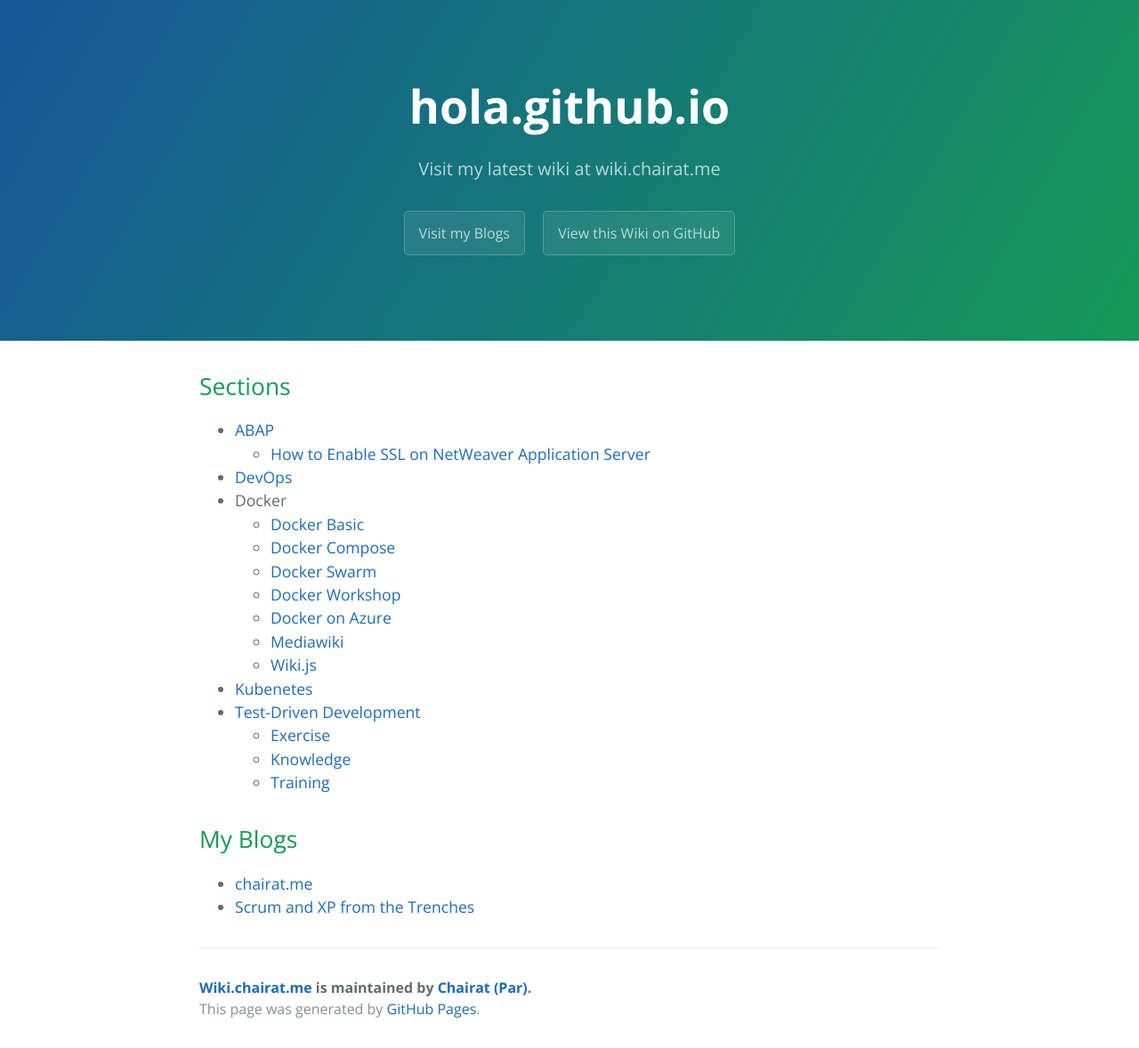
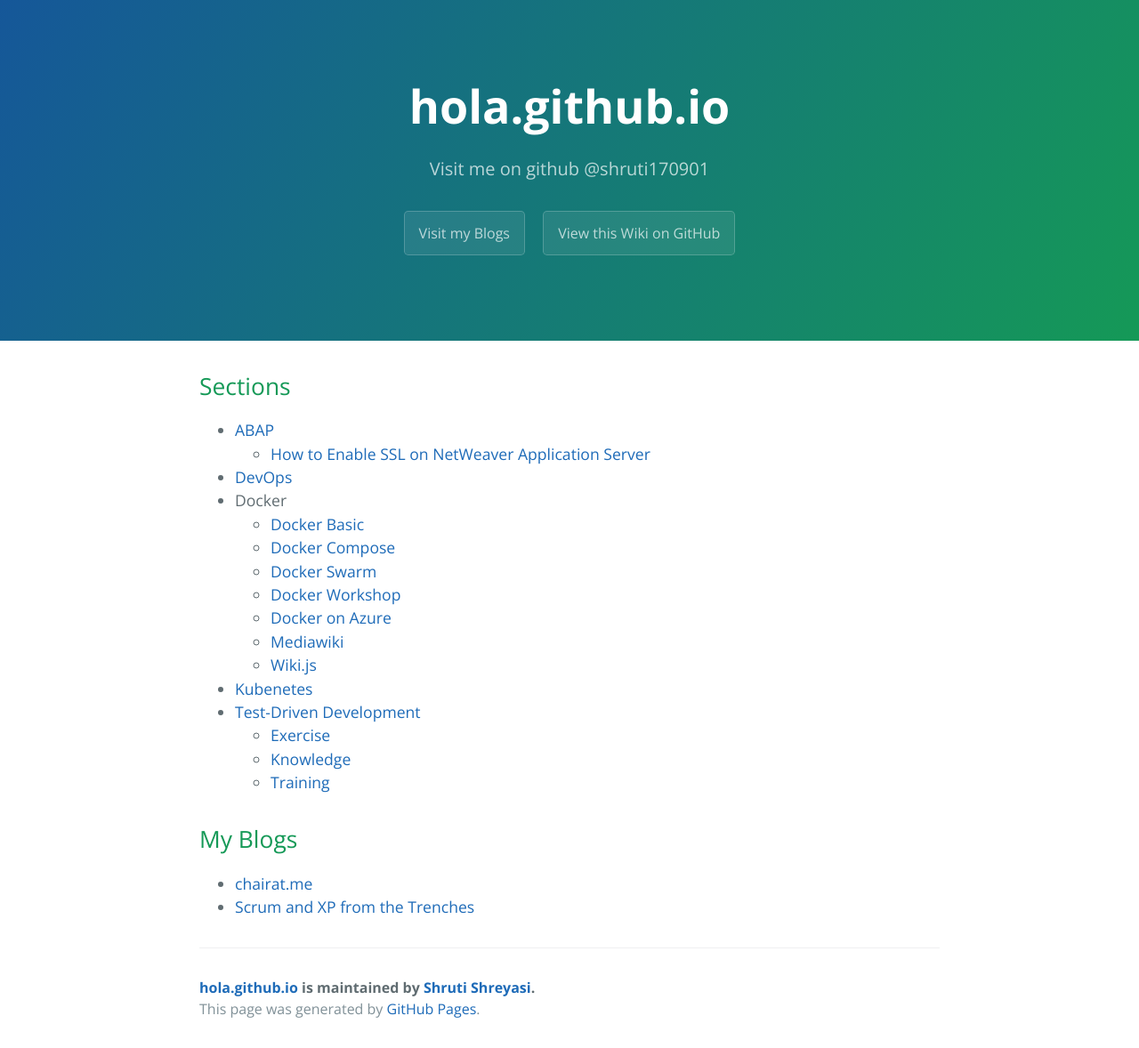
Before and after one commit to shruti170901/hola.github.io, a Jekyll site: the page built from index.md, in a window 1280 px wide. Shown: the whole page at 89% size. Built offline with Jekyll 4.4.1, drawn with Linux system fonts in a browser that asks for light colours; our own code applies the rules of GitHub Pages for plain Markdown files.

Commit message:
Update _config.yml

```diff
--- a/_config.yml
+++ b/_config.yml
@@ -1,12 +1,12 @@
 title: hola.github.io
-description: Visit my latest wiki at wiki.chairat.me
+description: Visit me on github @shruti170901
 show_downloads: false
 google_analytics: UA-89685926-4
 theme: jekyll-theme-cayman
-blog_url: http://chairat.me
+blog_url: false
 github:
   is_project_page: true
-  repository_url: https://github.com/pacroy/pacroy.github.io
-  repository_name: Wiki.chairat.me
-  owner_url: https://github.com/pacroy/
-  owner_name: Chairat (Par)
+  repository_url: https://github.com/shruti170901/hola.github.io
+  repository_name: hola.github.io
+  owner_url: https://github.com/shruti170901/
+  owner_name: Shruti Shreyasi
```
